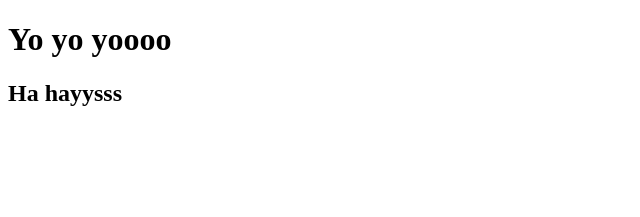
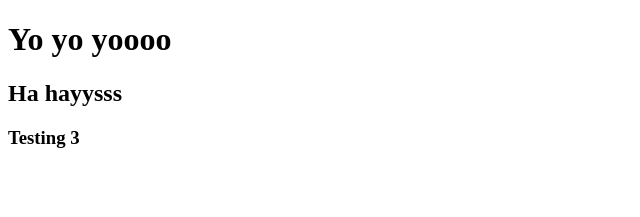
Before and after one commit to PauNJSam/CourseRoad, a React (Create React App) app in the folder courseroad/: page / in a window 1280 px wide. Shown: the top 217 px of the page, without its empty margins (0-640 px from the left). Built offline with nearby package versions, Linux system fonts and the light colour scheme.

Commit message:
testing 3 or 2?

```diff
--- a/courseroad/src/App.js
+++ b/courseroad/src/App.js
@@ -5,6 +5,7 @@ function App() {
     <div className="App">
       <h1>Yo yo yoooo</h1>
       <h2>Ha hayysss</h2>
+      <h3>Testing 3</h3>
     </div>
   );
 }
```
